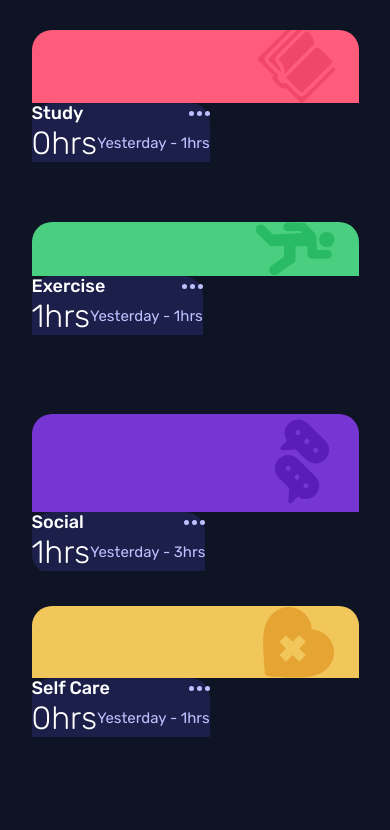
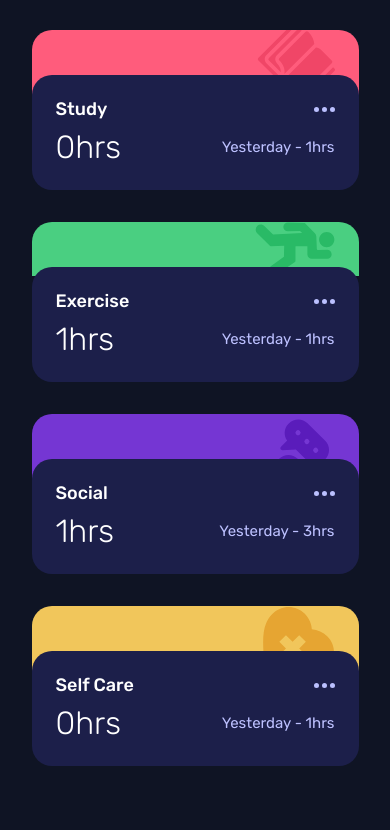
Before and after one commit to Sven-27/time-tracking-dashboard, a plain HTML site: page index.html in a window 390 px wide. Shown: the part 647-1477 px from the top of the page. Drawn offline with Linux system fonts and the light colour scheme.

Commit message:
styling stats-content mobile

```diff
--- a/script.js
+++ b/script.js
@@ -9,11 +9,11 @@ function showStats(statsData) {
   stats.innerHTML = statsData.map((item, i) => {
     // console.log(`icon${i + 1}`)
     return `
-    <div class="stats-container">
-      <div class="stats-header" style="background-color: ${item.color}">
+    <div class="stats-container" >
+      <div class="img-container" style="background-color: ${item.color}">
         <img class="icon${i + 1}" src="${item.icon}" alt="icon of topic">
       </div>
-      <div class="stats-content">
+      <div class="stats-content content${i + 1}">
         <div class="stats-title">
           <p class="text-preset-5-medium">${item.title}</p>
           <img src="./images/icon-ellipsis.svg" alt="ellipsis icon">
--- a/scss/_global.scss
+++ b/scss/_global.scss
@@ -72,19 +72,17 @@ body {
     gap: $s-400;
     .stats-container{
       border-radius: 20px;
-      overflow: hidden;
       height: clamp(160px, 27vw, 244px);
       position: relative;
-      .stats-header{
+      overflow: hidden;
+
+      .img-container{
+        min-width: 100%;
+        height: fit-content;
         display: flex;
         justify-content: flex-end;
         padding-right: $s-300;
-        // height: 100%;
-        overflow: hidden;
-        // z-index: -1;
-
         img {
-          // margin-bottom: -30px !important;
 
           &.icon1{
             margin-top: -15px;
@@ -157,16 +155,19 @@ body {
         }
       }
       .stats-content{
-        // display: flex;
         position: absolute;
+        bottom: 0;
+        left: 0;
+        min-width: 100%;
         background: $navy-900;
         border-radius: 20px 20px 0 0;
-        // z-index: 1;
+        padding: $s-300;
 
         .stats-title{
           display: flex;
           align-items: center;
           justify-content: space-between;
+          margin-bottom: $s-100;
         }
         .stats{
           display: flex;
```
Also changed, not shown: css/output.css, 1 other file.
